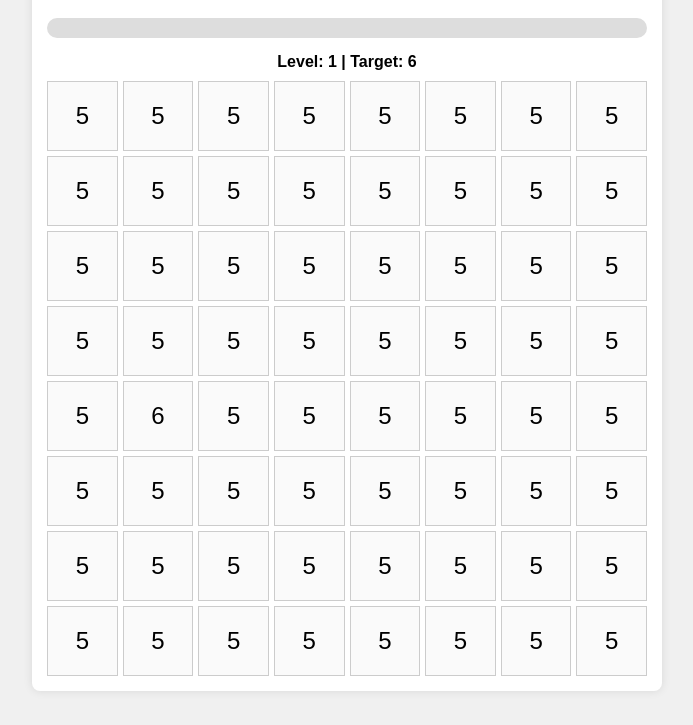
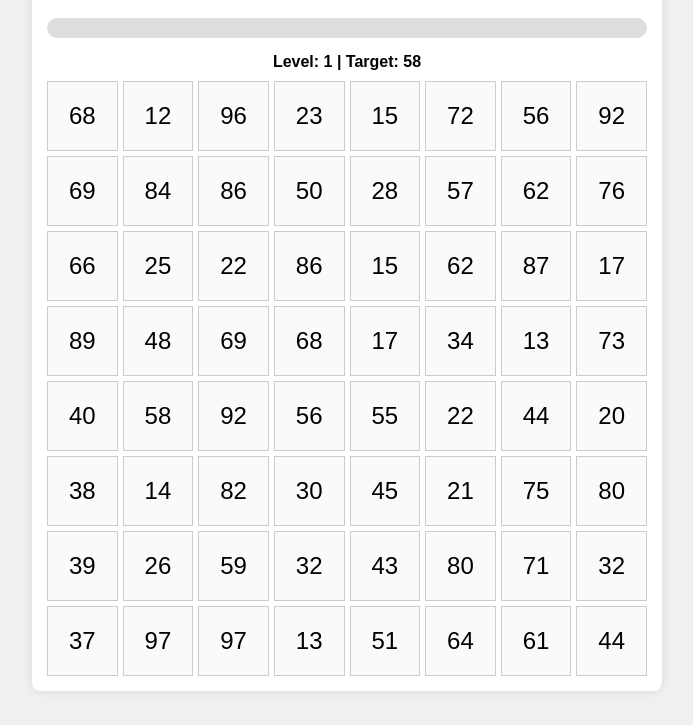
Before and after one commit to TornetMarket/NumberFinder, a plain HTML site: page index.html in a window 1280 px wide. Both pictures are taken after a click on the button "Start Game". Shown: the part 75-800 px from the top of the page, without its empty margins (293-986 px from the left). Drawn offline with Linux system fonts and the light colour scheme.

Commit message:
index.html

```diff
--- a/index.html
+++ b/index.html
@@ -197,8 +197,8 @@
   <script>
     let level = 1;
     let progress = 0;
-    const progressIncrement = 10; // 10% per correct selection (10 correct picks needed)
-    // Levels 1-12 increase grid size; level 13 means game is beaten.
+    const progressIncrement = 10; // 10% per correct selection (need 10 correct picks per level)
+    // Levels 1-12 increase grid size; level 13 means game is complete.
     const maxLevelForGrid = 12;
 
     const gridElement = document.getElementById("grid");
@@ -209,7 +209,16 @@
     const audio = document.getElementById("gameAudio");
     const flashOverlay = document.getElementById("flashOverlay");
 
-    let currentTarget; // Holds the "different" number for current grid.
+    let currentTarget; // holds the target number for the current grid
+
+    // Helper: returns a random double-digit number (10-99) that is not equal to 'exclude'
+    function getRandomDoubleDigit(exclude) {
+      let num;
+      do {
+        num = Math.floor(Math.random() * 90) + 10;
+      } while (num === exclude);
+      return num;
+    }
 
     // Calculate grid size based on current level.
     // Base grid: 8x8 for levels 1-2, then add a row/column every 2 levels up to 13x13.
@@ -224,37 +233,39 @@
       gridElement.style.gridTemplateColumns = `repeat(${gridSize}, 1fr)`;
       const totalCells = gridSize * gridSize;
 
-      // Pick a random base number between 1 and 9.
-      let baseNum = Math.floor(Math.random() * 9) + 1;
-      // Choose a slightly different number.
-      let diffNum = (baseNum === 9) ? baseNum - 1 : baseNum + 1;
-      currentTarget = diffNum;
-      // Update level indicator to show level and target number.
-      levelIndicator.textContent = "Level: " + level + " | Target: " + diffNum;
+      // Choose a random target number (double-digit)
+      let target = Math.floor(Math.random() * 90) + 10;
+      currentTarget = target;
+      // Update level indicator to show the target number.
+      levelIndicator.textContent = "Level: " + level + " | Target: " + target;
 
-      // Randomly choose one cell to hold the different number.
-      const diffIndex = Math.floor(Math.random() * totalCells);
+      // Randomly choose one cell to display the target.
+      const targetIndex = Math.floor(Math.random() * totalCells);
 
       for (let i = 0; i < totalCells; i++) {
         const cell = document.createElement("div");
         cell.classList.add("cell");
-        cell.textContent = (i === diffIndex) ? diffNum : baseNum;
-        if (i === diffIndex) {
-          cell.setAttribute("data-diff", "true");
+        if (i === targetIndex) {
+          cell.textContent = target;
+          cell.setAttribute("data-target", "true");
+        } else {
+          // Generate a random double-digit number that is not equal to the target.
+          let num = getRandomDoubleDigit(target);
+          cell.textContent = num;
         }
         cell.addEventListener("click", cellClicked);
         gridElement.appendChild(cell);
       }
     }
 
-    // Flash the screen depending on type ("correct" or "wrong").
+    // Flash the screen for 2 seconds based on the type of click.
     function flashScreen(type) {
+      flashOverlay.style.display = "block";
       if (type === "correct") {
         flashOverlay.className = "flash-correct";
       } else if (type === "wrong") {
         flashOverlay.className = "flash-wrong";
       }
-      // Remove flash after 2 seconds.
       setTimeout(() => {
         flashOverlay.className = "";
         flashOverlay.style.display = "none";
@@ -263,14 +274,14 @@
 
     // Handle cell clicks.
     function cellClicked(e) {
-      if (e.target.getAttribute("data-diff") === "true") {
+      if (e.target.getAttribute("data-target") === "true") {
         // Correct selection.
         flashScreen("correct");
         progress += progressIncrement;
         if (progress >= 100) {
           progress = 0;
           level++;
-          // If level goes beyond maxLevelForGrid, game is complete.
+          // If level goes beyond maxLevelForGrid, the game is complete.
           if (level > maxLevelForGrid) {
             updateProgressBar();
             showGameCompleteModal();
@@ -290,7 +301,7 @@
       progressBar.style.width = progress + "%";
     }
 
-    // Show the game-complete modal.
+    // Show game-complete modal.
     function showGameCompleteModal() {
       modal.innerHTML = `
         <div class="modal-content">
@@ -309,7 +320,6 @@
       progress = 0;
       updateProgressBar();
       generateGrid();
-      // Start the background audio.
       audio.play();
       // Restore original modal content.
       modal.innerHTML = `
```
